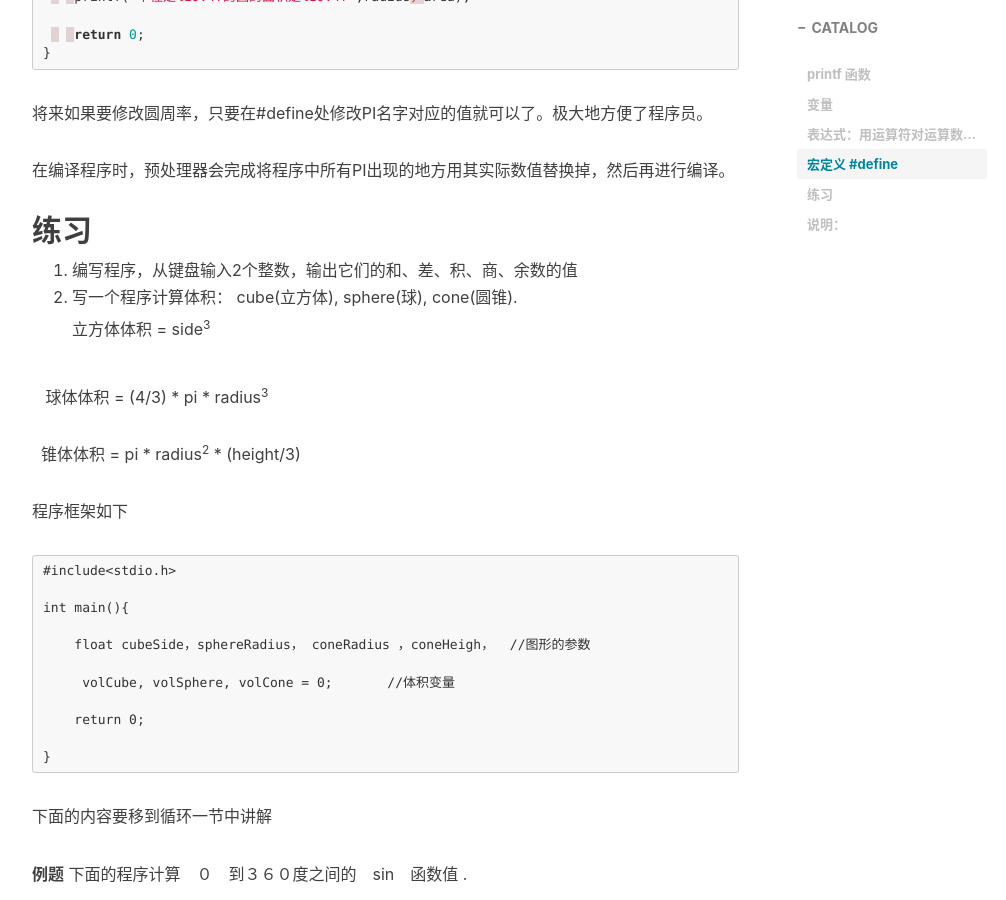
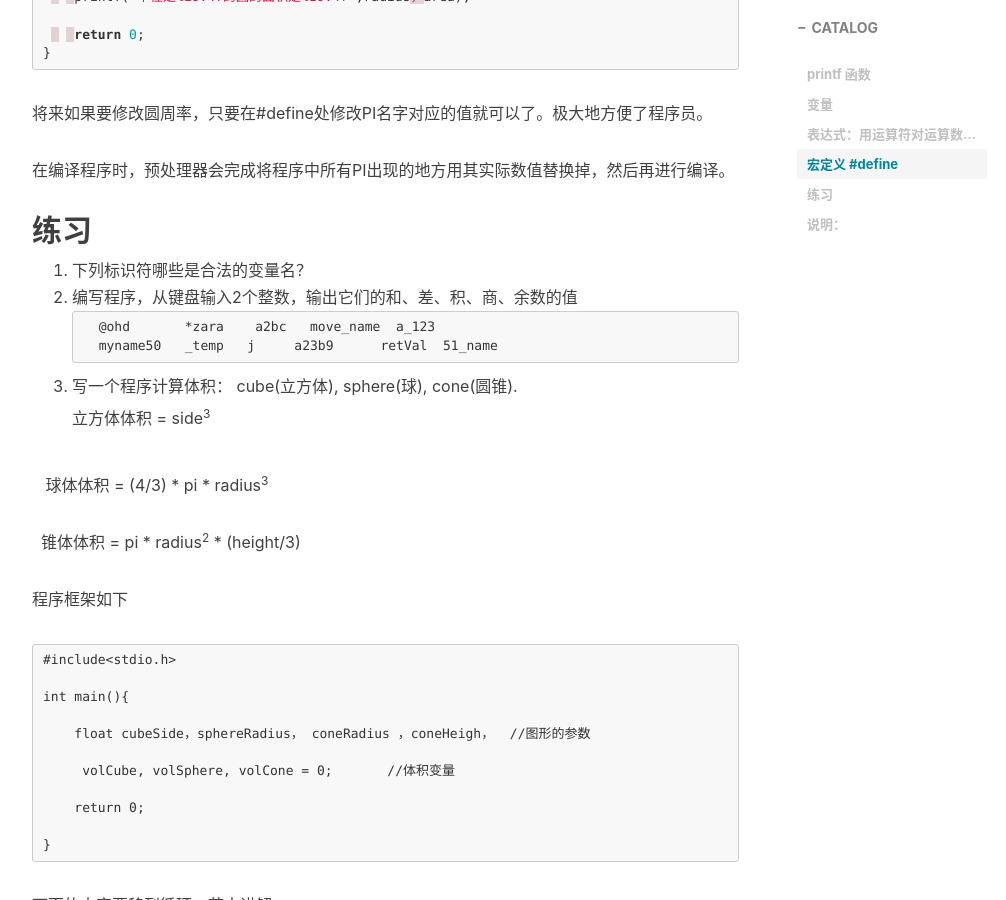
Before and after one commit to xuepro/xuepro.github.io, a Jekyll site: the page built from _posts/2017-10-30-2.C语言教程-我们来计算吧.md, in a window 1280 px wide and 900 px high, scrolled down 6729 px. Shown: the whole window, without its empty margins (233-1239 px from the left). Built offline with Jekyll 4.4.1, drawn with Linux system fonts in a browser that asks for light colours; nearby versions of some CDN libraries; comment, search, counter and statistics services are not loaded.

Commit message:
Update 2017-10-30-2.C语言教程-我们来计算吧.md

````diff
--- a/_posts/2017-10-30-2.C语言教程-我们来计算吧.md
+++ b/_posts/2017-10-30-2.C语言教程-我们来计算吧.md
@@ -269,8 +269,13 @@ int main(){
 在编译程序时，预处理器会完成将程序中所有PI出现的地方用其实际数值替换掉，然后再进行编译。
 
 ## 练习
-1. 编写程序，从键盘输入2个整数，输出它们的和、差、积、商、余数的值
-2. 写一个程序计算体积： cube(立方体), sphere(球), cone(圆锥).
+1. 下列标识符哪些是合法的变量名？
+2. 编写程序，从键盘输入2个整数，输出它们的和、差、积、商、余数的值
+```
+  @ohd       *zara    a2bc   move_name  a_123
+  myname50   _temp   j     a23b9      retVal  51_name
+```
+3. 写一个程序计算体积： cube(立方体), sphere(球), cone(圆锥).
 
     立方体体积 = side<sup>3</sup>
 
````
